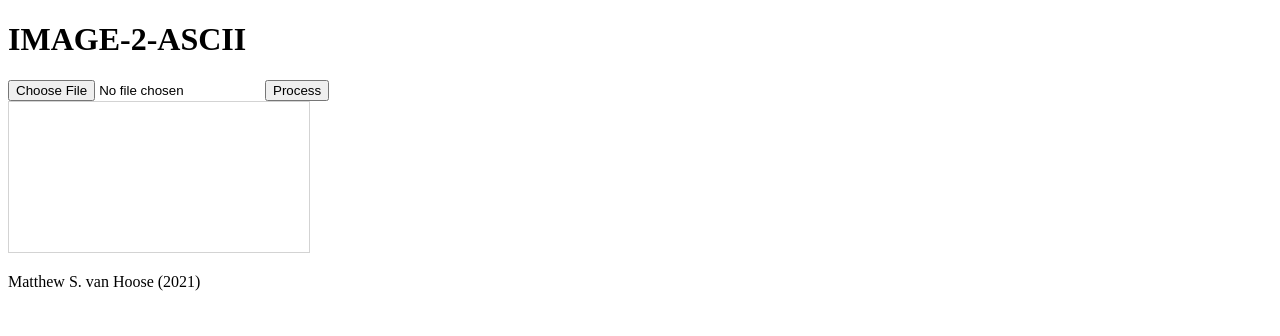
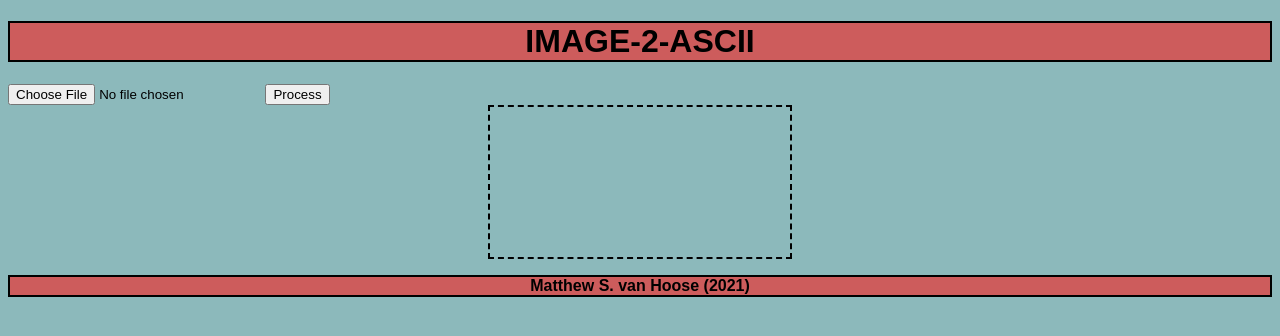
Before and after one commit to msvanhoose/ascii_from_image, a plain HTML site: page index.html in a window 1280 px wide. Drawn offline with Linux system fonts and the light colour scheme.

Commit message:
slight html change, plus css addition

```diff
--- /dev/null
+++ b/css/base.css
@@ -0,0 +1,17 @@
+body{
+    background-color: rgba(95, 158, 160, 0.712);
+    font-family:Arial, Helvetica, sans-serif;
+}
+
+h1, footer{
+    background-color: indianred;
+    border:  2px solid black;
+    text-align: center;
+    font-weight: bold;
+}
+
+canvas{
+    border: 2px dashed black;
+    margin: auto;
+    display: block;
+}
--- a/index.html
+++ b/index.html
@@ -4,23 +4,22 @@
 <head>
     <title>IMAGE-2-ASCII</title>
     <script src="js/main.js"></script>
+    <link rel="stylesheet" href="css/base.css">
     <meta charset="UTF-8">
 </head>
 
 <body>
-    <div>
-        <h1>IMAGE-2-ASCII</h1>
-    </div>
-    <div>
+    <h1>IMAGE-2-ASCII</h1>
+    <div id="input_container">
         <input type='file' id='image_upload' accept="image/*" onchange="import_image_from_upload(event)">
         <input type='button' id='image_process_ascii' value="Process" onclick="image_2_ascii()">
     </div>
-    <div>
+    <div id="canvas_container">
         <!--<img id='image_preview_display_hidden' style="display: none;" width="420" height="420">-->
         <img id='image_preview_display_hidden' style="display: none;">
-        <canvas id="image_preview_display" style="border:1px solid #d3d3d3;">
+        <canvas id="image_preview_display"></canvas>
     </div>
-    <div>
+    <div id="output_container">
         <p id="ascii_output" style="font-size: .01em; line-height: 80%;"><p>
     </div>
     <footer>Matthew S. van Hoose (2021)</footer>
```
